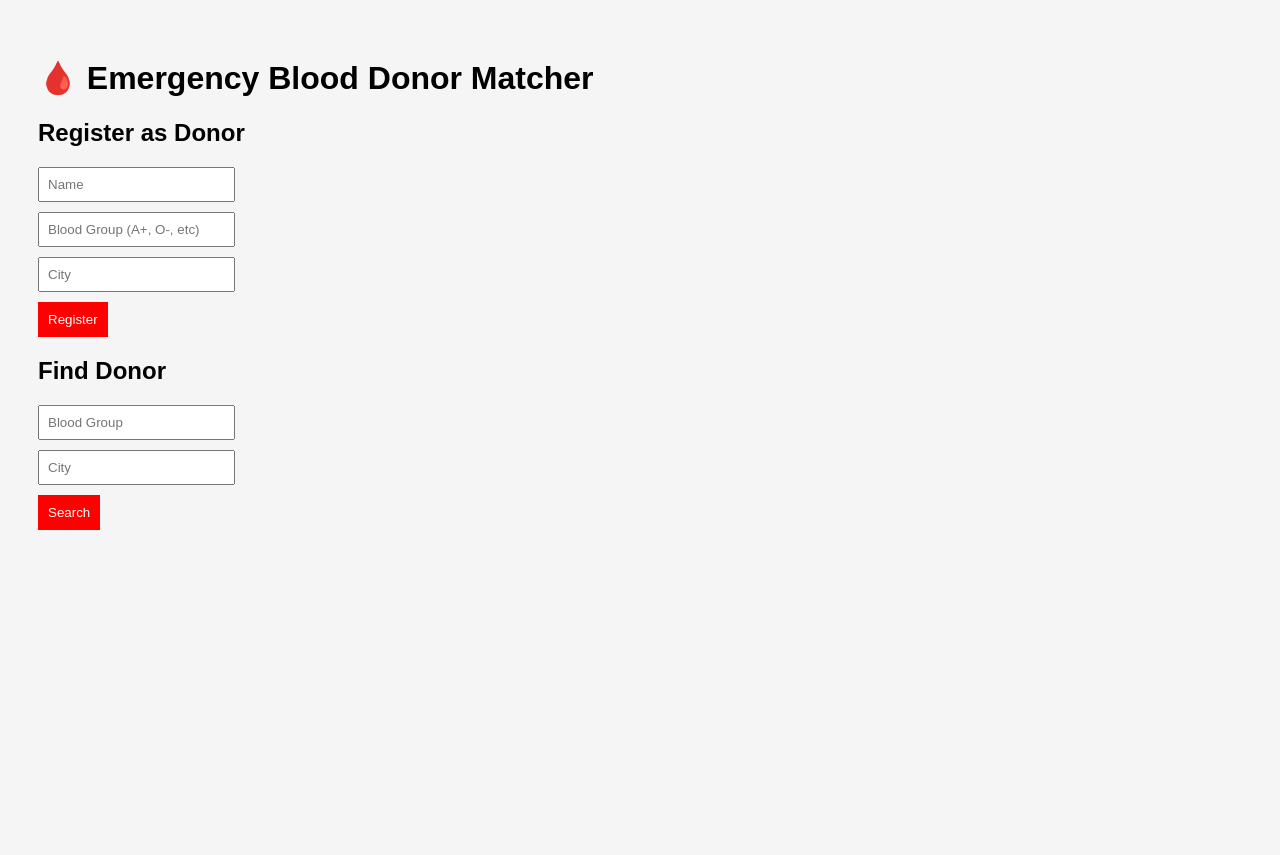
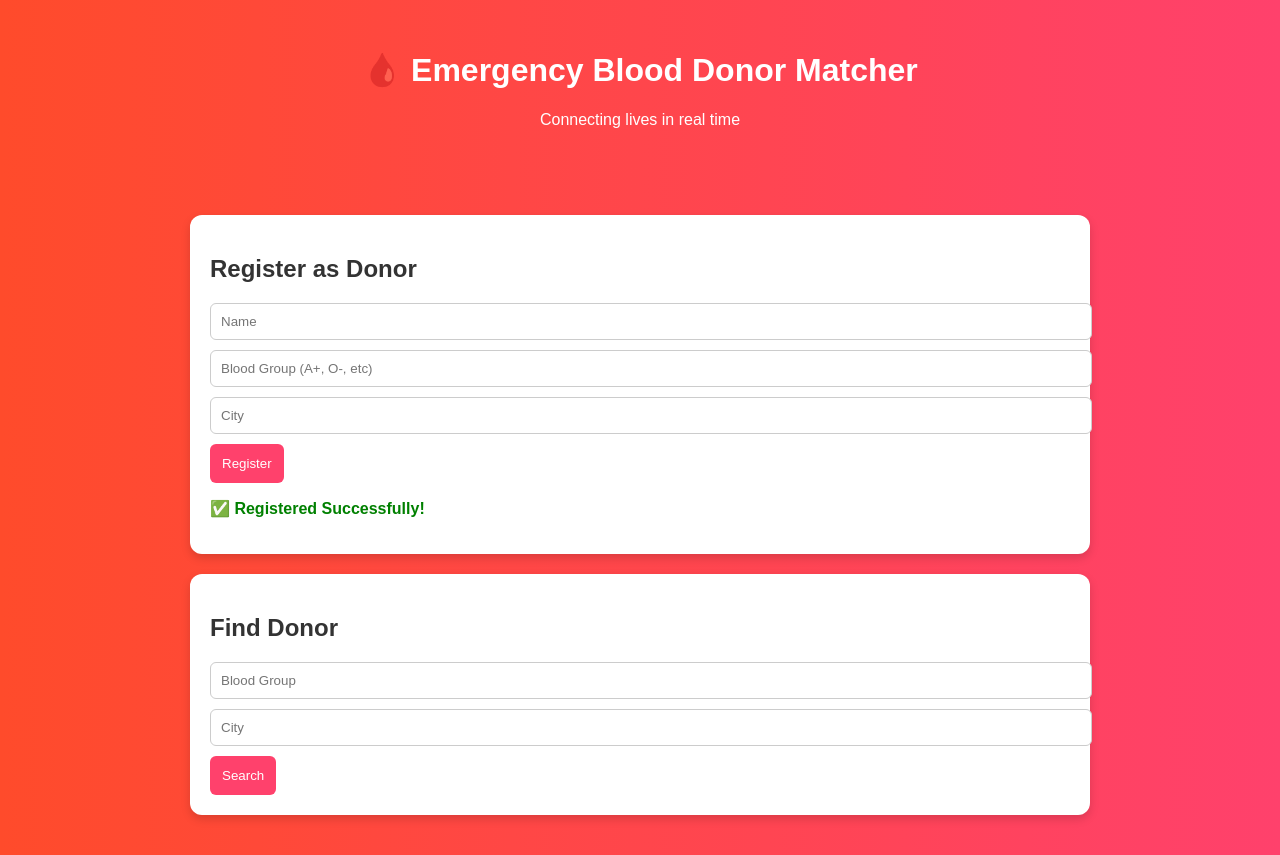
Before and after one commit to agnel-git/blood-donor-matcher, a website: page public/index.html in a window 1280 px wide. Both pictures are taken after a click on the button "Register". Before the commit the page ends 800 px from the top, so only its background shows below. Drawn offline with Linux system fonts and the light colour scheme; no server answers.

Commit message:
modified

```diff
--- a/public/index.html
+++ b/public/index.html
@@ -6,20 +6,32 @@
 </head>
 <body>
 
+<header>
     <h1>🩸 Emergency Blood Donor Matcher</h1>
+    <p>Connecting lives in real time</p>
+</header>
 
+<div class="container">
+
+    <div class="card">
         <h2>Register as Donor</h2>
         <input type="text" id="name" placeholder="Name">
         <input type="text" id="bloodGroup" placeholder="Blood Group (A+, O-, etc)">
         <input type="text" id="location" placeholder="City">
         <button onclick="registerDonor()">Register</button>
+        <p id="registerMsg" class="msg"></p>
+    </div>
 
+    <div class="card">
         <h2>Find Donor</h2>
         <input type="text" id="searchBlood" placeholder="Blood Group">
         <input type="text" id="searchLocation" placeholder="City">
         <button onclick="findDonor()">Search</button>
+    </div>
 
-<div id="results"></div>
+    <div id="results" class="results"></div>
+
+</div>
 
 <script src="script.js"></script>
 </body>
--- a/public/script.js
+++ b/public/script.js
@@ -3,23 +3,24 @@ async function registerDonor() {
     const bloodGroup = document.getElementById('bloodGroup').value;
     const location = document.getElementById('location').value;
 
+    const msg = document.getElementById('registerMsg');
+    msg.innerText = "Registering...";
+
     await fetch('/register', {
         method: 'POST',
         headers: { 'Content-Type': 'application/json' },
-        body: JSON.stringify({
-            name,
-            bloodGroup,
-            location,
-            available: true
-        })
+        body: JSON.stringify({ name, bloodGroup, location, available: true })
     });
 
-    alert("Registered Successfully!");
+    msg.innerText = "✅ Registered Successfully!";
 }
 
 async function findDonor() {
     const bloodGroup = document.getElementById('searchBlood').value;
     const location = document.getElementById('searchLocation').value;
+
+    const resultsDiv = document.getElementById('results');
+    resultsDiv.innerHTML = "🔍 Searching donors...";
 
     const res = await fetch('/find', {
         method: 'POST',
@@ -28,16 +29,21 @@ async function findDonor() {
     });
 
     const data = await res.json();
-
-    const resultsDiv = document.getElementById('results');
     resultsDiv.innerHTML = "";
 
     if (data.length === 0) {
-        resultsDiv.innerHTML = "No donors found.";
+        resultsDiv.innerHTML = "<p>No donors found.</p>";
         return;
     }
 
     data.forEach(donor => {
-        resultsDiv.innerHTML += `<p>${donor.name} - ${donor.bloodGroup} - ${donor.location}</p>`;
+        const card = document.createElement('div');
+        card.className = "donor-card";
+        card.innerHTML = `
+            <strong>${donor.name}</strong><br>
+            🩸 Blood Group: ${donor.bloodGroup}<br>
+            📍 Location: ${donor.location}
+        `;
+        resultsDiv.appendChild(card);
     });
 }
--- a/public/style.css
+++ b/public/style.css
@@ -1,22 +1,74 @@
 body {
-    font-family: Arial;
+    font-family: Arial, sans-serif;
+    margin: 0;
+    background: linear-gradient(to right, #ff4b2b, #ff416c);
+    color: #333;
+}
+
+header {
+    text-align: center;
     padding: 30px;
-    background: #f5f5f5;
+    color: white;
+}
+
+.container {
+    max-width: 900px;
+    margin: auto;
+    padding: 20px;
+}
+
+.card {
+    background: white;
+    padding: 20px;
+    margin: 20px 0;
+    border-radius: 12px;
+    box-shadow: 0 4px 10px rgba(0,0,0,0.15);
+    animation: fadeIn 0.5s ease-in-out;
 }
 
 input {
     display: block;
+    width: 100%;
     margin: 10px 0;
-    padding: 8px;
+    padding: 10px;
+    border-radius: 6px;
+    border: 1px solid #ccc;
 }
 
 button {
-    padding: 10px;
-    background: red;
+    padding: 12px;
+    background: #ff416c;
     color: white;
     border: none;
+    border-radius: 6px;
+    cursor: pointer;
+    transition: 0.3s;
 }
 
-#results {
+button:hover {
+    background: #ff4b2b;
+    transform: scale(1.05);
+}
+
+.results {
     margin-top: 20px;
 }
+
+.donor-card {
+    background: white;
+    padding: 15px;
+    margin: 10px 0;
+    border-left: 6px solid #ff416c;
+    border-radius: 8px;
+    box-shadow: 0 2px 6px rgba(0,0,0,0.1);
+}
+
+.msg {
+    color: green;
+    font-weight: bold;
+}
+
+@keyframes fadeIn {
+    from {opacity: 0; transform: translateY(10px);}
+    to {opacity: 1; transform: translateY(0);}
+}
```
Lines whose indentation alone changed are shown as unchanged.
